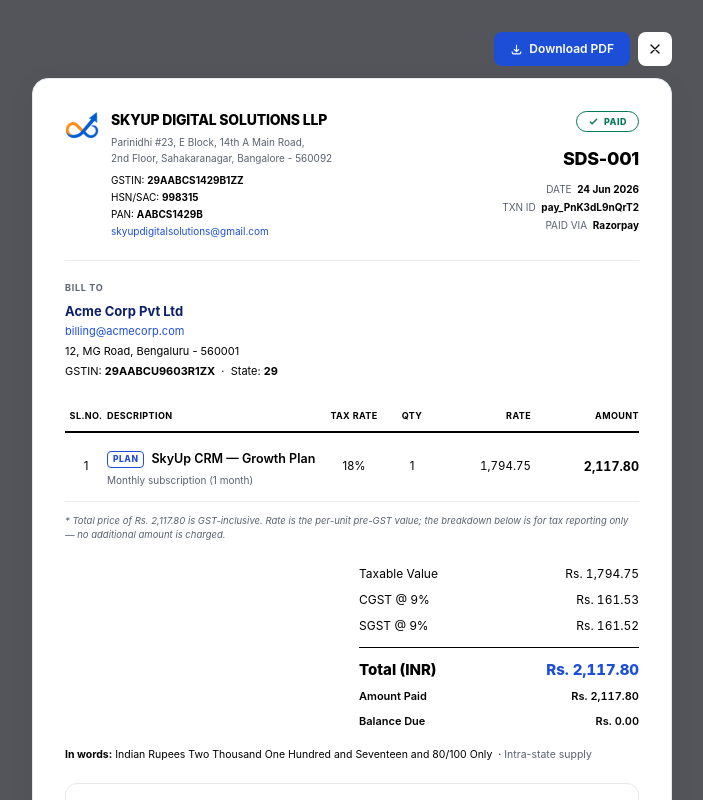
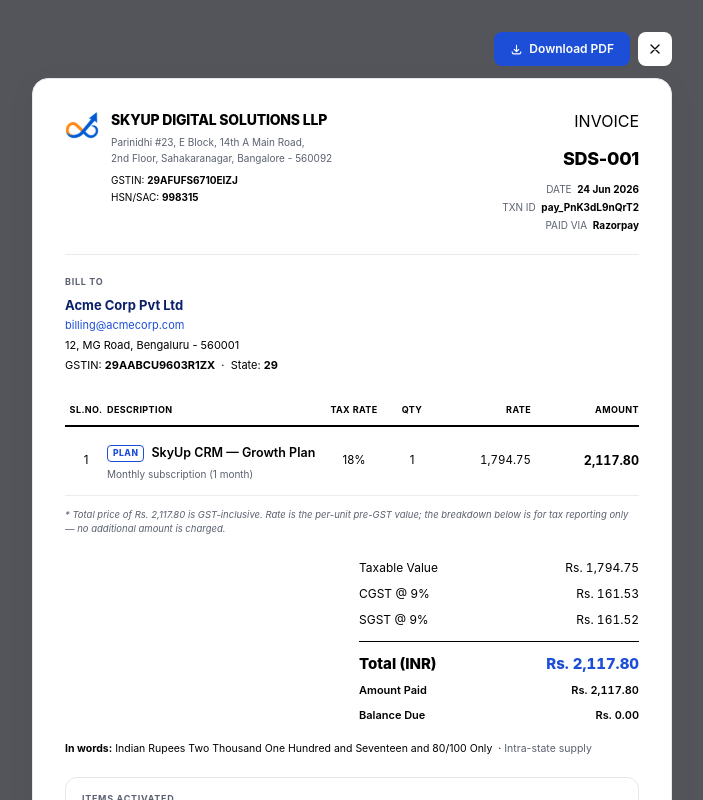
Before and after one commit to skyupdigitalsolutions-cpu/skyup-crm-frontend, a React (Vite) app: page /invoice-test in a window 1280 px wide. Shown: the whole page, without its empty margins (288-991 px from the left). Built offline with nearby package versions, Linux system fonts and the light colour scheme; no server answers.

Commit message:
Update InvoiceReceipt.jsx

```diff
--- a/src/components/InvoiceReceipt.jsx
+++ b/src/components/InvoiceReceipt.jsx
@@ -32,7 +32,7 @@
 import { useRef } from "react";
 
 // ── Brand / seller constants ─────────────────────────────────────────────────
-const COMPANY_LOGO_URL = "/public/skyup_logo1.svg"; // null → "S" monogram
+const COMPANY_LOGO_URL = "/skyup_logo1.svg"; // null → "S" monogram
 const SELLER_STATE_CODE = "29";                      // Karnataka
 const HSN_SAC = "998315";                            // SAC for the service
 const GST_RATE = 0.18;
@@ -142,9 +142,7 @@ export default function InvoiceReceipt({ invoice, company: companyProp, onClose
     name:    "SKYUP DIGITAL SOLUTIONS LLP",
     addr1:   "Parinidhi #23, E Block, 14th A Main Road",
     addr2:   "2nd Floor, Sahakaranagar, Bangalore - 560092",
-    gstin:   "29AABCS1429B1ZZ",
-    pan:     "AABCS1429B",
-    email:   "skyupdigitalsolutions@gmail.com",
+    gstin:   "29AFUFS6710EIZJ",
     state:   "Karnataka",
     stateCode: SELLER_STATE_CODE,
     ...companyProp,
@@ -225,14 +223,12 @@ export default function InvoiceReceipt({ invoice, company: companyProp, onClose
                   <div style={{ fontSize: 10, marginTop: 6, lineHeight: 1.7 }}>
                     <div>GSTIN: <b>{company.gstin}</b></div>
                     <div>HSN/SAC: <b>{HSN_SAC}</b></div>
-                    <div>PAN: <b>{company.pan}</b></div>
-                    <div style={{ color: BRAND }}>{company.email}</div>
                   </div>
                 </div>
               </div>
 
               <div style={{ textAlign: "right", flexShrink: 0 }}>
-                <StatusPill isPaid={isPaid} />
+                INVOICE
                 <div style={{ fontSize: 18, fontWeight: 800, marginTop: 12, letterSpacing: "-.3px" }}>
                   {invoice.invoiceId}
                 </div>
```
